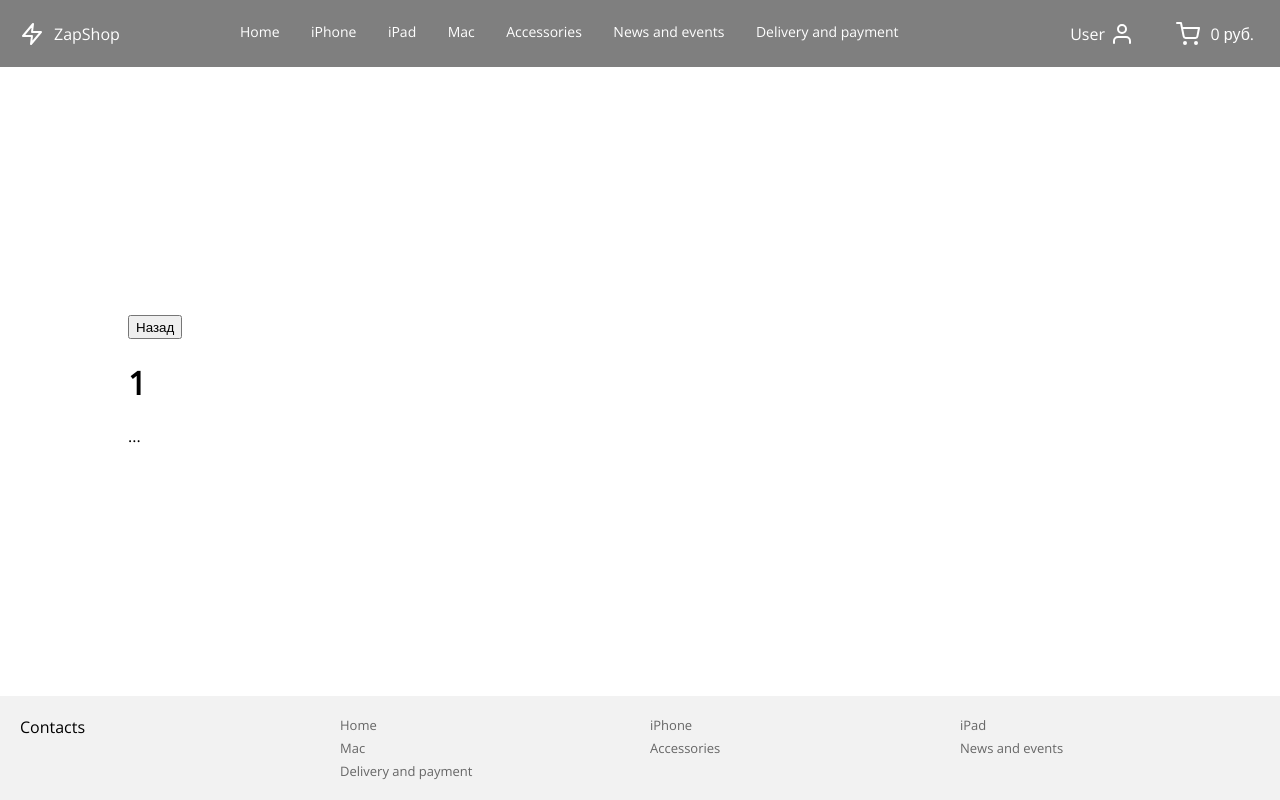
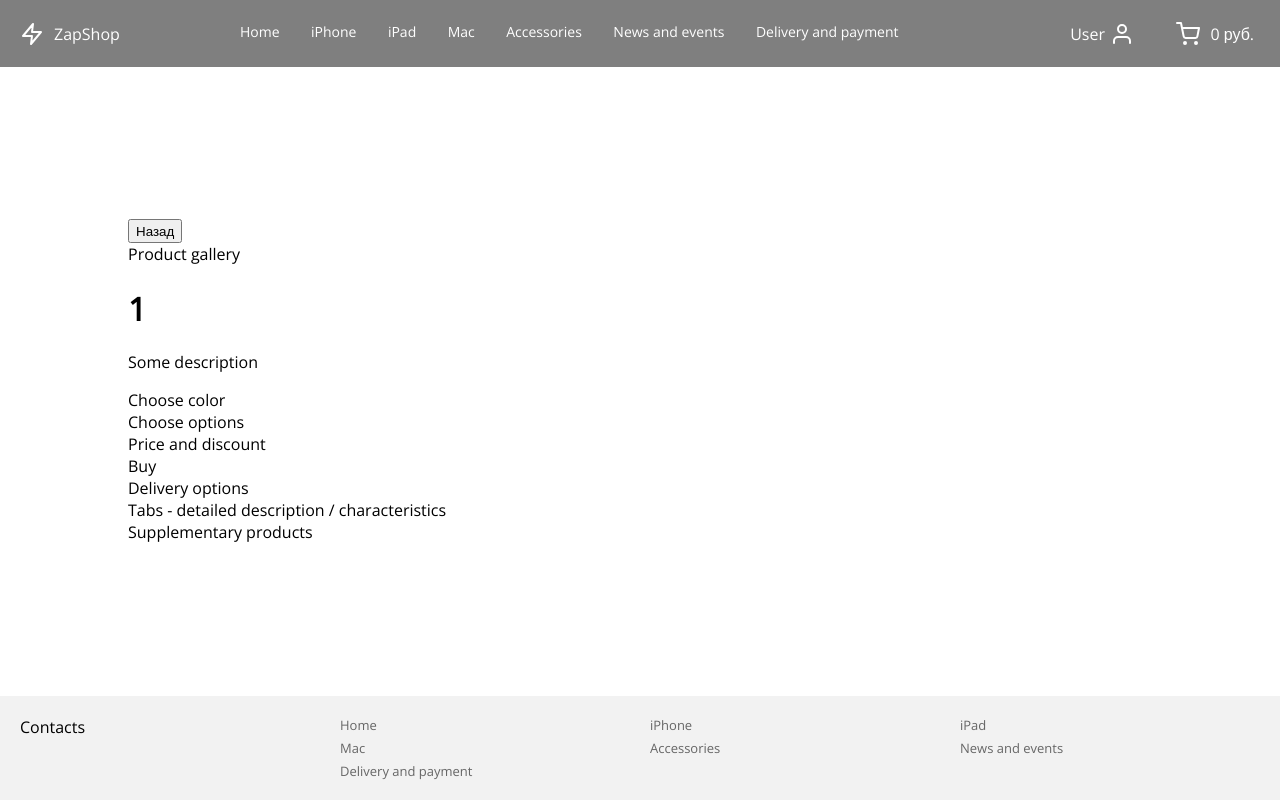
Before and after one commit to Arden488/react-shop, a React (Create React App) app: page /product/1 in a window 1280 px wide. Built offline with nearby package versions, Linux system fonts and the light colour scheme.

Commit message:
Add demo markup for catalog detail

```diff
--- a/src/components/CatalogDetail/index.tsx
+++ b/src/components/CatalogDetail/index.tsx
@@ -10,8 +10,23 @@ interface ICatalogDetailProps {
 const CatalogDetail: React.SFC<ICatalogDetailProps> = props => (
   <div>
     <button onClick={history.goBack}>Назад</button>
-    <h1>{props.match.params.code}</h1>
-    ...
+    <div>
+      <div>Product gallery</div>
+      <div>
+        <h1>{props.match.params.code}</h1>
+        <p>Some description</p>
+
+        <div>Choose color</div>
+        <div>Choose options</div>
+        <div>Price and discount</div>
+        <div>Buy</div>
+        <div>Delivery options</div>
+      </div>
+      <div>
+        Tabs - detailed description / characteristics
+      </div>
+      <div>Supplementary products</div>
+    </div>
   </div>
 );
 
```
